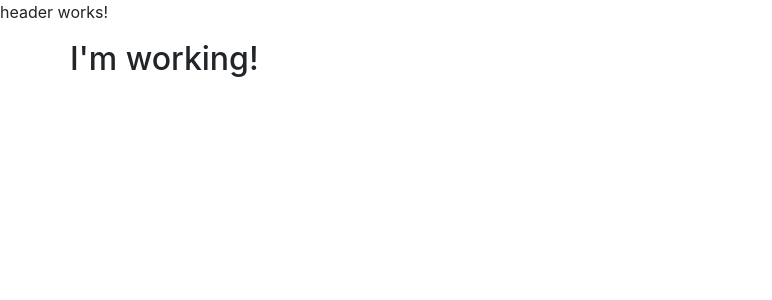
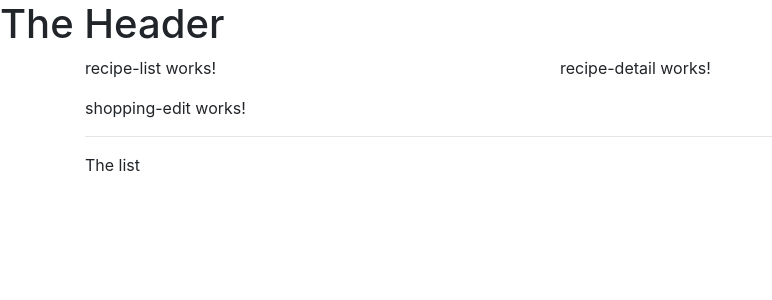
Before and after one commit to rochaskingdom/angular-complete-guide, an Angular app: page / in a window 1280 px wide. Shown: the top 300 px of the page, without its empty margins (0-772 px from the left). Built offline with nearby package versions, Linux system fonts and the light colour scheme.

Commit message:
Using the Components

```diff
--- a/src/app/app.component.html
+++ b/src/app/app.component.html
@@ -1,8 +1,9 @@
 <app-header></app-header>
 <div class="container">
   <div class="row">
-    <div class="col-xs-12">
-      <h2>I'm working!</h2>
+    <div class="col-md-12">
+      <app-recipes></app-recipes>
+      <app-shopping-list></app-shopping-list>
     </div>
   </div>
 </div>
--- a/src/app/header/header.component.html
+++ b/src/app/header/header.component.html
@@ -1 +1 @@
-<p>header works!</p>
+<h1>The Header</h1>
--- a/src/app/recipes/recipes.component.html
+++ b/src/app/recipes/recipes.component.html
@@ -1 +1,8 @@
-<p>recipes works!</p>
+<div class="row">
+  <div class="col-md-5">
+    <app-recipe-list></app-recipe-list>
+  </div>
+  <div class="col-md-7">
+    <app-recipe-detail></app-recipe-detail>
+  </div>
+</div>
--- a/src/app/shopping-list/shopping-list.component.html
+++ b/src/app/shopping-list/shopping-list.component.html
@@ -1 +1,7 @@
-<p>shopping-list works!</p>
+<div class="row">
+  <div class="col-md-12">
+    <app-shopping-edit></app-shopping-edit>
+    <hr>
+    <p>The list</p>
+  </div>
+</div>
```
